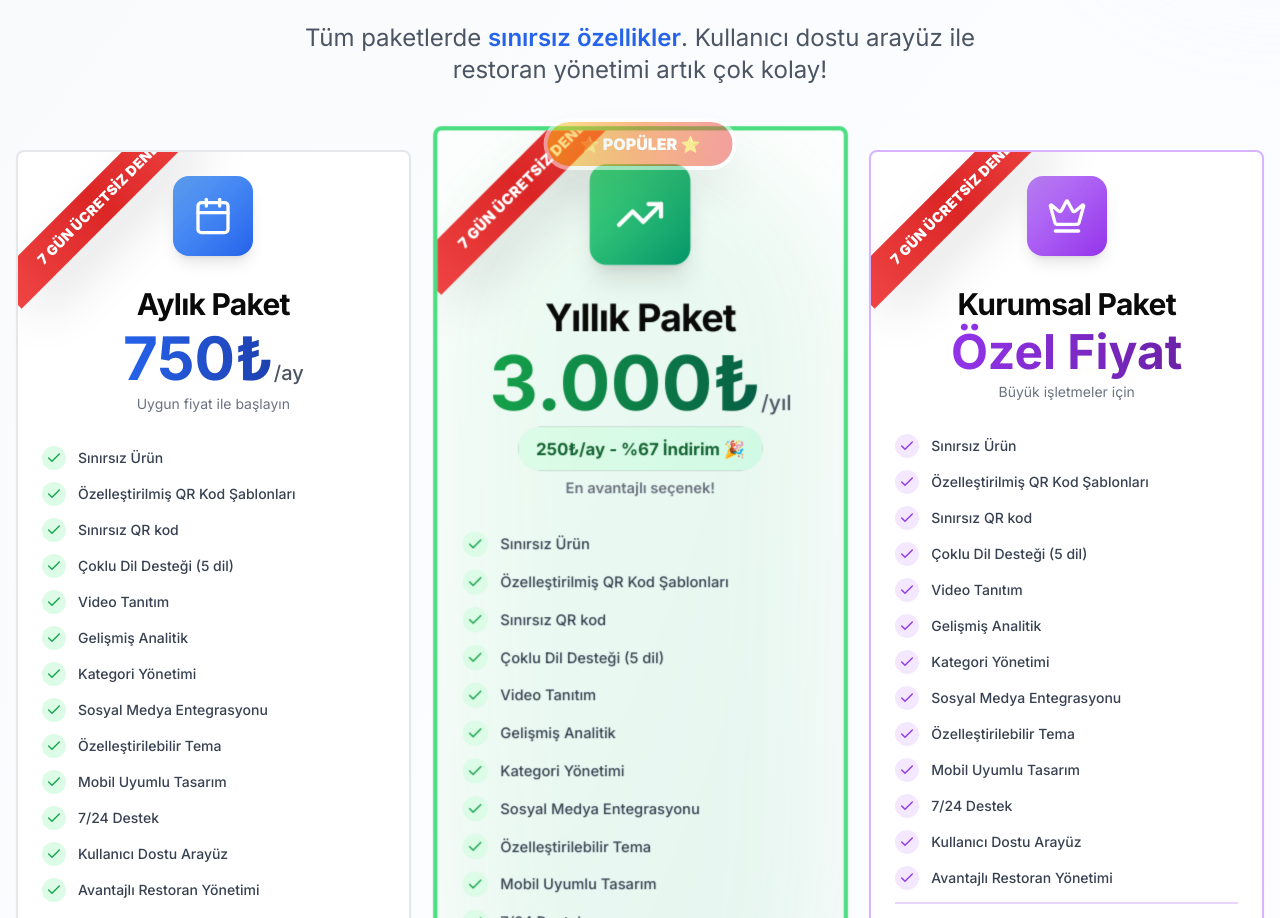
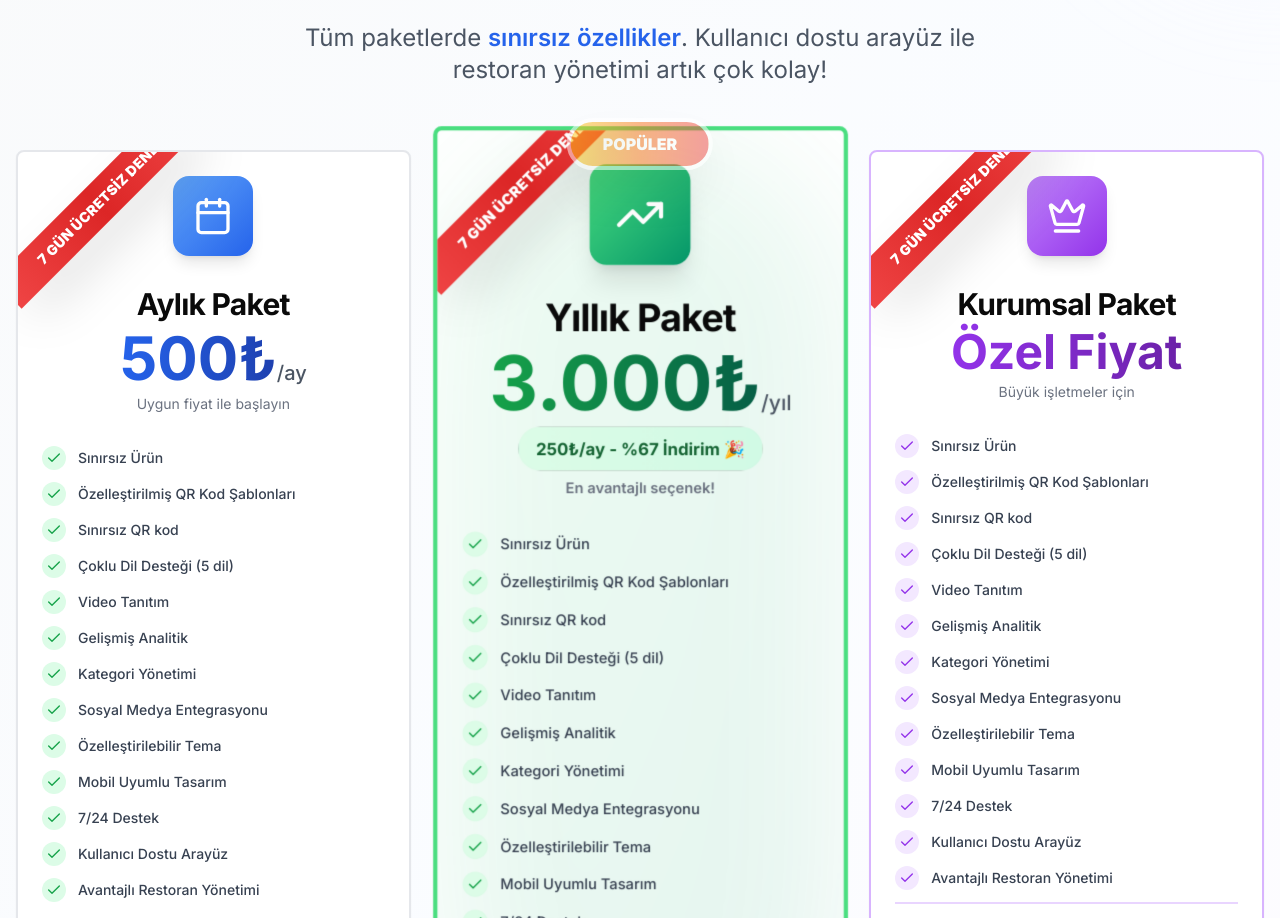
Before and after one commit to Kerimoski/qrmenum, a Next.js app: page / in a window 1280 px wide. Shown: the part 2424-3342 px from the top of the page. Built offline with nearby package versions, Linux system fonts and the light colour scheme.

Commit message:
feat: aylık paket 500₺ + POPÜLER yıldızları kaldırıldı

```diff
--- a/src/app/page.tsx
+++ b/src/app/page.tsx
@@ -207,7 +207,7 @@
                 </div>
                 <CardTitle className="text-3xl font-bold mb-2">Aylık Paket</CardTitle>
                 <div className="mt-6">
-                  <span className="text-6xl font-bold bg-gradient-to-r from-blue-600 to-blue-800 bg-clip-text text-transparent">750₺</span>
+                  <span className="text-6xl font-bold bg-gradient-to-r from-blue-600 to-blue-800 bg-clip-text text-transparent">500₺</span>
                   <span className="text-xl text-gray-600 font-medium">/ay</span>
                 </div>
                 <p className="text-sm text-gray-500 mt-3">Uygun fiyat ile başlayın</p>
@@ -251,7 +251,7 @@
               {/* POPÜLER Badge - Kartın Dışında, Üstte */}
               <div className="absolute -top-8 left-1/2 -translate-x-1/2 z-50">
                 <div className="bg-gradient-to-r from-yellow-400 via-orange-500 to-red-500 text-white px-8 py-2.5 rounded-full text-base font-black shadow-2xl border-4 border-white animate-pulse">
-                  ⭐ POPÜLER ⭐
+                  POPÜLER
                 </div>
               </div>
             <Card className="group hover:shadow-2xl transition-all duration-500 hover:-translate-y-3 border-4 border-green-400 hover:border-green-500 bg-white hover:bg-gradient-to-br hover:from-white hover:to-green-50/30 backdrop-blur-sm overflow-hidden relative scale-105">
```
